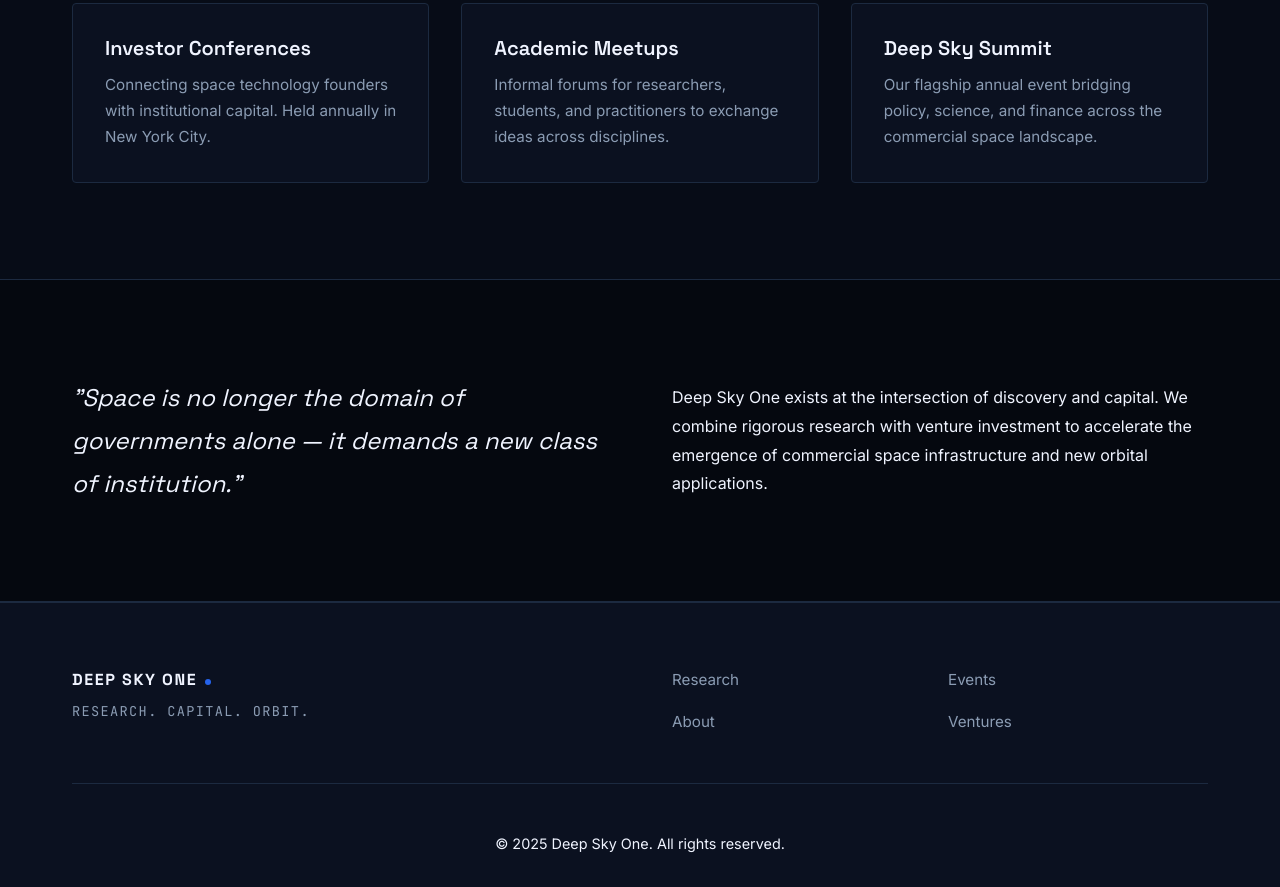
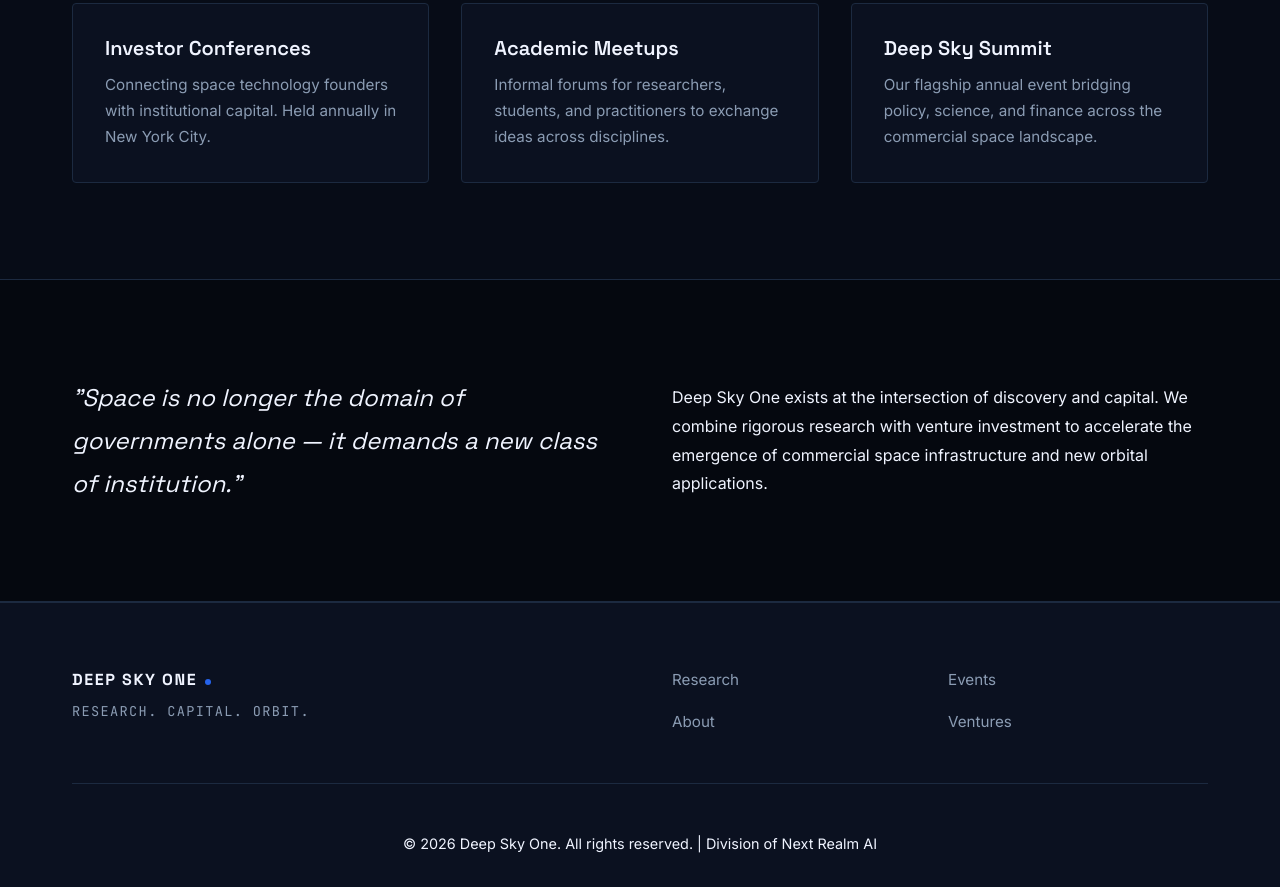
Before and after one commit to Deep-Sky-One/webpage, a plain HTML site: page index.html in a window 1280 px wide. Shown: the part 1732-2619 px from the top of the page. Drawn offline with Linux system fonts and the light colour scheme.

Commit message:
Update index.html

```diff
--- a/index.html
+++ b/index.html
@@ -128,7 +128,7 @@
         </ul>
       </div>
       <div class="footer-bottom">
-        <p>&copy; 2025 Deep Sky One. All rights reserved.</p>
+        <p>&copy; 2026 Deep Sky One. All rights reserved. | Division of Next Realm AI</p>
       </div>
     </div>
   </footer>
```
